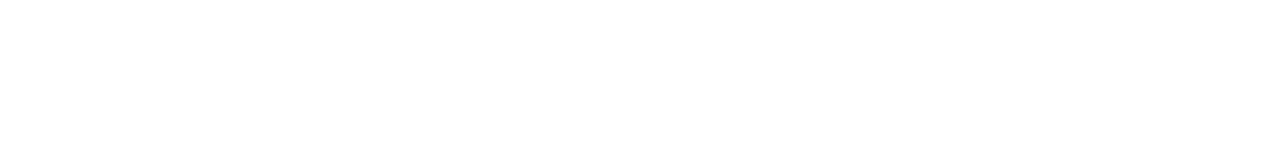
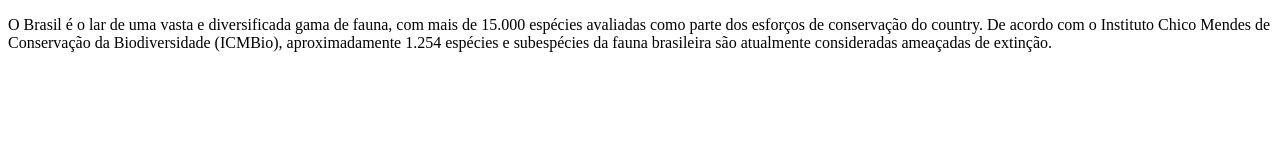
Before and after one commit to ferreira97553/Vida-Terrestre, a plain HTML site: page index.html in a window 1280 px wide. Drawn offline with Linux system fonts and the light colour scheme.

Commit message:
Update index.html
Alteração de texto

```diff
--- a/index.html
+++ b/index.html
@@ -6,6 +6,6 @@
     <title>Vida Terrestre</title>
 </head>
 <body>
-
+<p>O Brasil é o lar de uma vasta e diversificada gama de fauna, com mais de 15.000 espécies avaliadas como parte dos esforços de conservação do country. De acordo com o Instituto Chico Mendes de Conservação da Biodiversidade (ICMBio), aproximadamente 1.254 espécies e subespécies da fauna brasileira são atualmente consideradas ameaçadas de extinção.</p>
 </body>
 </html>
```
